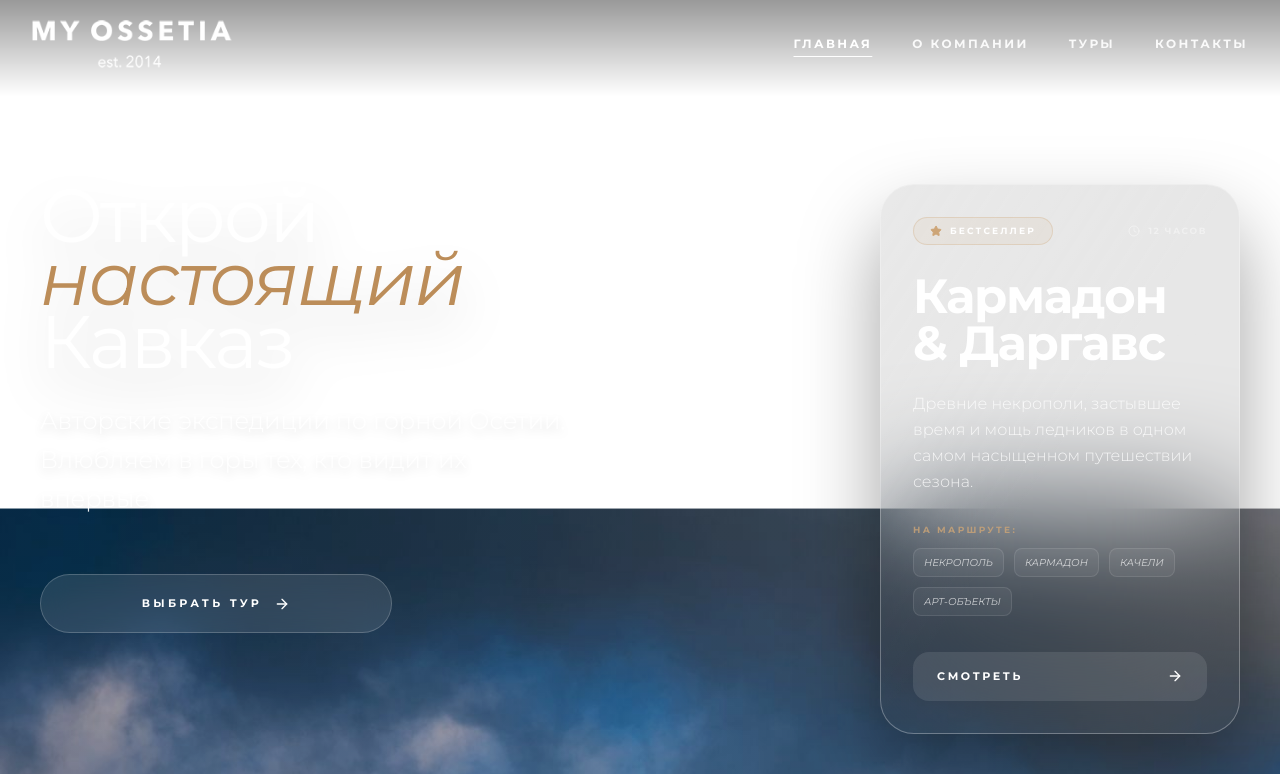
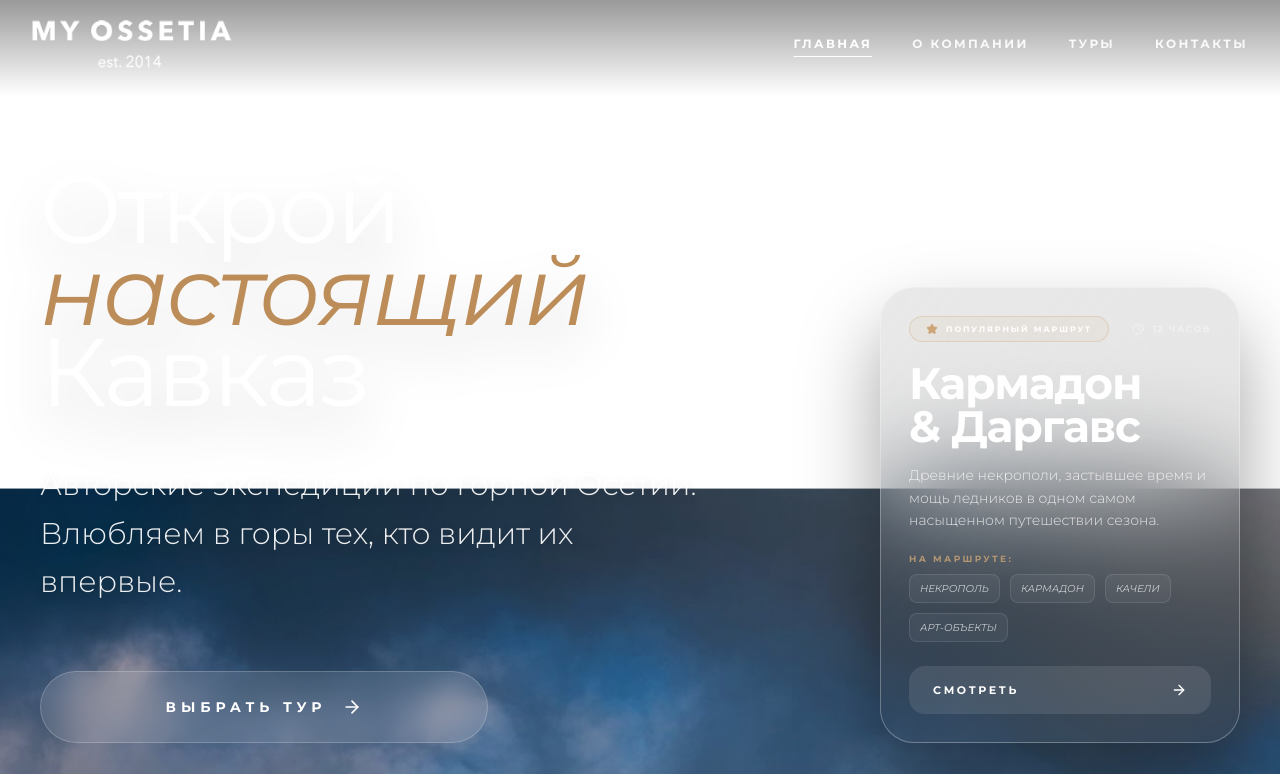
Before and after one commit to NGPpQr0oWJ12/my-ossetia-tour, a React (Vite) app: page / in a window 1280 px wide. Shown: the top 774 px of the page. Built offline with nearby package versions, Linux system fonts and the light colour scheme.

Commit message:
feat: implement Home page with hero section, tour cards, and parallax effects

```diff
--- a/src/pages/Home.tsx
+++ b/src/pages/Home.tsx
@@ -144,17 +144,17 @@ export default function Home() {
         </motion.div>
 
         <div className="relative z-10 flex min-h-[auto] items-start min-[1700px]:items-center min-[1700px]:h-full min-[1700px]:min-h-0">
-          <div className="w-full max-w-7xl mx-auto px-5 sm:px-6 lg:px-8 xl:px-10 min-[1700px]:px-16 pt-8 pb-0 sm:pt-10 sm:pb-4 lg:pt-14 lg:pb-8 min-[1700px]:py-20">
+          <div className="w-full max-w-7xl mx-auto px-5 sm:px-6 lg:px-8 xl:px-10 min-[1700px]:px-16 pt-8 pb-0 sm:pt-8 sm:pb-0 lg:pt-10 lg:pb-2 min-[1700px]:py-16">
             <div className="grid gap-10 xl:grid-cols-[minmax(0,1fr)_22.5rem] xl:justify-between xl:gap-8 2xl:grid-cols-[minmax(0,1fr)_24rem] 2xl:gap-16 min-[1700px]:grid-cols-[minmax(0,1fr)_27rem] min-[1700px]:gap-24">
 
               {/* Left Column: Main Impact */}
               <div className="grid min-w-0">
-                <div className="flex max-w-[38rem] min-w-0 flex-col xl:max-w-[34rem] min-[1700px]:max-w-[46rem]">
+                <div className="flex max-w-[38rem] min-w-0 flex-col xl:max-w-[42rem] min-[1700px]:max-w-[50rem]">
                   <motion.h1
                     initial={{ opacity: 0, y: 20 }}
                     animate={{ opacity: 1, y: 0 }}
                     transition={{ duration: 0.3, delay: 0.05, ease: "circOut" }}
-                    className="mb-4 max-w-[9ch] font-serif text-[clamp(3.15rem,15vw,5.2rem)] leading-[0.9] tracking-tight text-white drop-shadow-2xl sm:mb-8 sm:text-[clamp(4.5rem,11vw,6rem)] sm:leading-[0.85] lg:text-[clamp(4.4rem,7vw,5.8rem)] xl:mb-7 xl:max-w-[10ch] xl:text-[clamp(4.55rem,5.8vw,5.7rem)] min-[1700px]:text-[8.25rem]"
+                    className="mb-6 max-w-[9ch] font-serif text-[clamp(3.15rem,15vw,5.2rem)] leading-[0.9] tracking-tight text-white drop-shadow-2xl sm:mb-10 sm:text-[clamp(4.5rem,11vw,6rem)] sm:leading-[0.85] lg:text-[clamp(5rem,7vw,6.5rem)] xl:mb-12 2xl:mb-16 xl:max-w-[12ch] xl:text-[clamp(6rem,6.5vw,7.5rem)] min-[1700px]:text-[9.5rem]"
                   >
                     Открой <br />
                     <span className="italic text-accent-500">настоящий</span> <br /> Кавказ
@@ -164,7 +164,7 @@ export default function Home() {
                     initial={{ opacity: 0, y: 20 }}
                     animate={{ opacity: 1, y: 0 }}
                     transition={{ duration: 0.3, delay: 0.1, ease: "circOut" }}
-                    className="mb-6 max-w-[19rem] text-[1.05rem] font-light leading-relaxed text-white/92 drop-shadow-lg sm:mb-10 sm:max-w-md sm:text-xl md:max-w-xl md:text-2xl xl:mb-14"
+                    className="mb-8 max-w-[19rem] text-[1.15rem] font-light leading-relaxed text-white/92 drop-shadow-lg sm:mb-12 sm:max-w-lg sm:text-xl md:max-w-2xl md:text-2xl xl:mb-16 xl:max-w-3xl xl:text-3xl 2xl:mb-20 min-[1700px]:mb-24 min-[1700px]:text-4xl min-[1700px]:max-w-4xl"
                   >
                     Авторские экспедиции по горной Осетии. Влюбляем в горы тех, кто видит их впервые.
                   </motion.p>
@@ -191,9 +191,9 @@ export default function Home() {
                   >
                     <Link
                       to="/tours"
-                      className="group relative inline-flex min-h-14 w-full items-center justify-center overflow-hidden rounded-[2rem] border border-white/20 bg-white/10 px-10 py-5 text-[11px] font-bold uppercase tracking-[0.3em] text-white backdrop-blur-md transition-all duration-300 hover:bg-accent-500 sm:min-h-0 sm:w-[22rem]"
+                      className="group relative inline-flex min-h-16 w-full items-center justify-center overflow-hidden rounded-[2.5rem] border border-white/20 bg-white/10 px-12 py-6 text-xs font-bold uppercase tracking-[0.35em] text-white backdrop-blur-md transition-all duration-300 hover:bg-accent-500 sm:min-h-[4.5rem] sm:w-[26rem] sm:text-sm xl:w-[28rem] min-[1700px]:w-[32rem] min-[1700px]:min-h-[5.5rem] min-[1700px]:text-base min-[1700px]:rounded-[3rem]"
                     >
-                      <span className="relative z-10 flex items-center gap-3">Выбрать тур <ArrowRight className="h-4 w-4" /></span>
+                      <span className="relative z-10 flex items-center gap-4">Выбрать тур <ArrowRight className="h-5 w-5" /></span>
                     </Link>
                   </motion.div>
 
@@ -245,37 +245,37 @@ export default function Home() {
               </div>
 
               {/* Right Column: Expanded Featured Tour */}
-              <div className="hidden xl:grid justify-items-center">
+              <div className="hidden xl:grid justify-items-center self-end">
                 <motion.div
                   initial={{ opacity: 0, scale: 0.95, x: 40 }}
                   animate={{ opacity: 1, scale: 1, x: 0 }}
                   transition={{ duration: 0.4, delay: 0.2, ease: "circOut" }}
                   className="relative w-full max-w-[22.5rem] 2xl:max-w-[24rem] min-[1700px]:max-w-[27rem]"
                 >
-                  <div className="group relative overflow-hidden rounded-[34px] border border-white/30 bg-stone-900/10 p-7 text-white shadow-[0_40px_80px_rgba(0,0,0,0.36)] backdrop-blur-3xl xl:p-8 2xl:p-9 min-[1700px]:rounded-[40px] min-[1700px]:p-10">
+                  <div className="group relative overflow-hidden rounded-[34px] border border-white/30 bg-stone-900/10 p-6 text-white shadow-[0_40px_80px_rgba(0,0,0,0.36)] backdrop-blur-3xl xl:p-7 2xl:p-8 min-[1700px]:rounded-[40px] min-[1700px]:p-9">
                     <div className="absolute inset-0 bg-gradient-to-br from-white/20 via-transparent to-transparent opacity-40 transition-opacity group-hover:opacity-60" />
 
                     <div className="relative z-10">
-                      <div className="mb-7 flex items-center justify-between 2xl:mb-8 min-[1700px]:mb-10">
-                        <div className="inline-flex items-center gap-2 rounded-full border border-accent-400/30 bg-accent-400/10 px-4 py-1.5 text-[9px] font-bold uppercase tracking-[0.24em] text-accent-300 min-[1700px]:px-5 min-[1700px]:py-2 min-[1700px]:text-[10px] min-[1700px]:tracking-[0.3em]">
+                      <div className="mb-5 flex items-center justify-between 2xl:mb-6 min-[1700px]:mb-10">
+                        <div className="inline-flex items-center gap-2 rounded-full border border-accent-400/30 bg-accent-400/10 px-4 py-1.5 text-[8px] font-bold uppercase tracking-[0.24em] text-accent-300 min-[1700px]:px-5 min-[1700px]:py-2 min-[1700px]:text-[9px] min-[1700px]:tracking-[0.3em]">
                           <Star className="h-3 w-3 fill-accent-400 text-accent-400" />
-                          Бестселлер
+                          Популярный маршрут
                         </div>
                         <div className="flex items-center gap-2 text-[9px] font-bold uppercase tracking-[0.18em] text-white/40 min-[1700px]:text-[10px] min-[1700px]:tracking-[0.2em]">
                           <Clock className="h-3 w-3" /> 12 часов
                         </div>
                       </div>
 
-                      <h3 className="mb-6 font-serif text-[2.75rem] font-bold leading-[0.98] text-white xl:text-[3rem] 2xl:text-[3.35rem] min-[1700px]:mb-8 min-[1700px]:text-5xl">
+                      <h3 className="mb-4 font-serif text-[2.5rem] font-bold leading-[0.98] text-white xl:text-[2.75rem] 2xl:text-[3rem] min-[1700px]:mb-8 min-[1700px]:text-5xl">
                         Кармадон <br />& Даргавс
                       </h3>
 
-                      <p className="mb-7 text-base font-light leading-relaxed text-white/80 2xl:text-[1.05rem] min-[1700px]:mb-10 min-[1700px]:text-lg">
+                      <p className="mb-5 text-sm font-light leading-relaxed text-white/80 2xl:text-base min-[1700px]:mb-10 min-[1700px]:text-lg">
                         Древние некрополи, застывшее время и мощь ледников в одном самом насыщенном путешествии сезона.
                       </p>
 
-                      <div className="mb-9 space-y-3 min-[1700px]:mb-12 min-[1700px]:space-y-4">
-                        <div className="mb-3 text-[9px] font-bold uppercase tracking-[0.26em] text-accent-400/80 min-[1700px]:mb-4 min-[1700px]:text-[10px] min-[1700px]:tracking-[0.3em]">На маршруте:</div>
+                      <div className="mb-6 space-y-3 min-[1700px]:mb-12 min-[1700px]:space-y-4">
+                        <div className="mb-2 text-[9px] font-bold uppercase tracking-[0.26em] text-accent-400/80 min-[1700px]:mb-4 min-[1700px]:text-[10px] min-[1700px]:tracking-[0.3em]">На маршруте:</div>
                         <div className="flex flex-wrap gap-2.5 min-[1700px]:gap-3">
                           {['Некрополь', 'Кармадон', 'Качели', 'Арт-объекты'].map((tag) => (
                             <span key={tag} className="rounded-lg border border-white/10 bg-white/5 px-2.5 py-1.5 text-[10px] uppercase italic text-white/70 min-[1700px]:px-3 min-[1700px]:text-[11px]">
@@ -305,7 +305,7 @@ export default function Home() {
           whileInView={{ opacity: 1, y: 0 }}
           viewport={{ once: true }}
           transition={{ duration: 0.4, delay: 0.1, ease: "circOut" }}
-          className="hidden sm:block relative inset-x-0 z-20 mt-8 px-5 pb-8 sm:mt-12 sm:px-6 sm:pb-10 max-w-7xl mx-auto"
+          className="hidden sm:block relative inset-x-0 z-20 mt-4 px-5 pb-8 sm:mt-6 sm:px-6 sm:pb-10 max-w-7xl mx-auto"
         >
           <div className="relative w-full overflow-hidden rounded-[2rem] border border-white/20 bg-stone-900/20 p-6 text-white shadow-2xl backdrop-blur-3xl sm:rounded-[2.75rem] sm:bg-white/5 sm:p-8">
             <div className="absolute inset-0 bg-gradient-to-r from-white/10 via-transparent to-transparent" />
```
